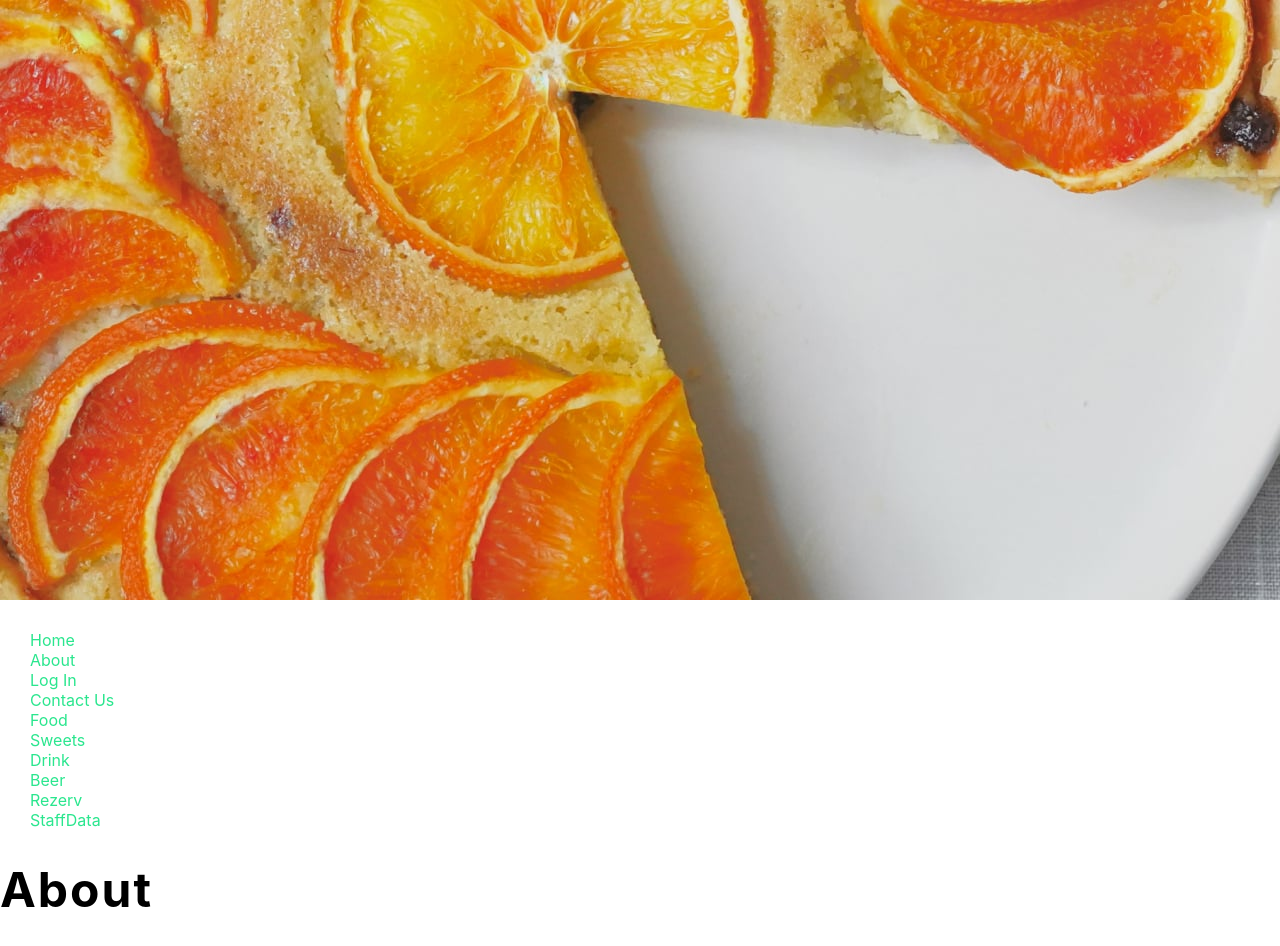
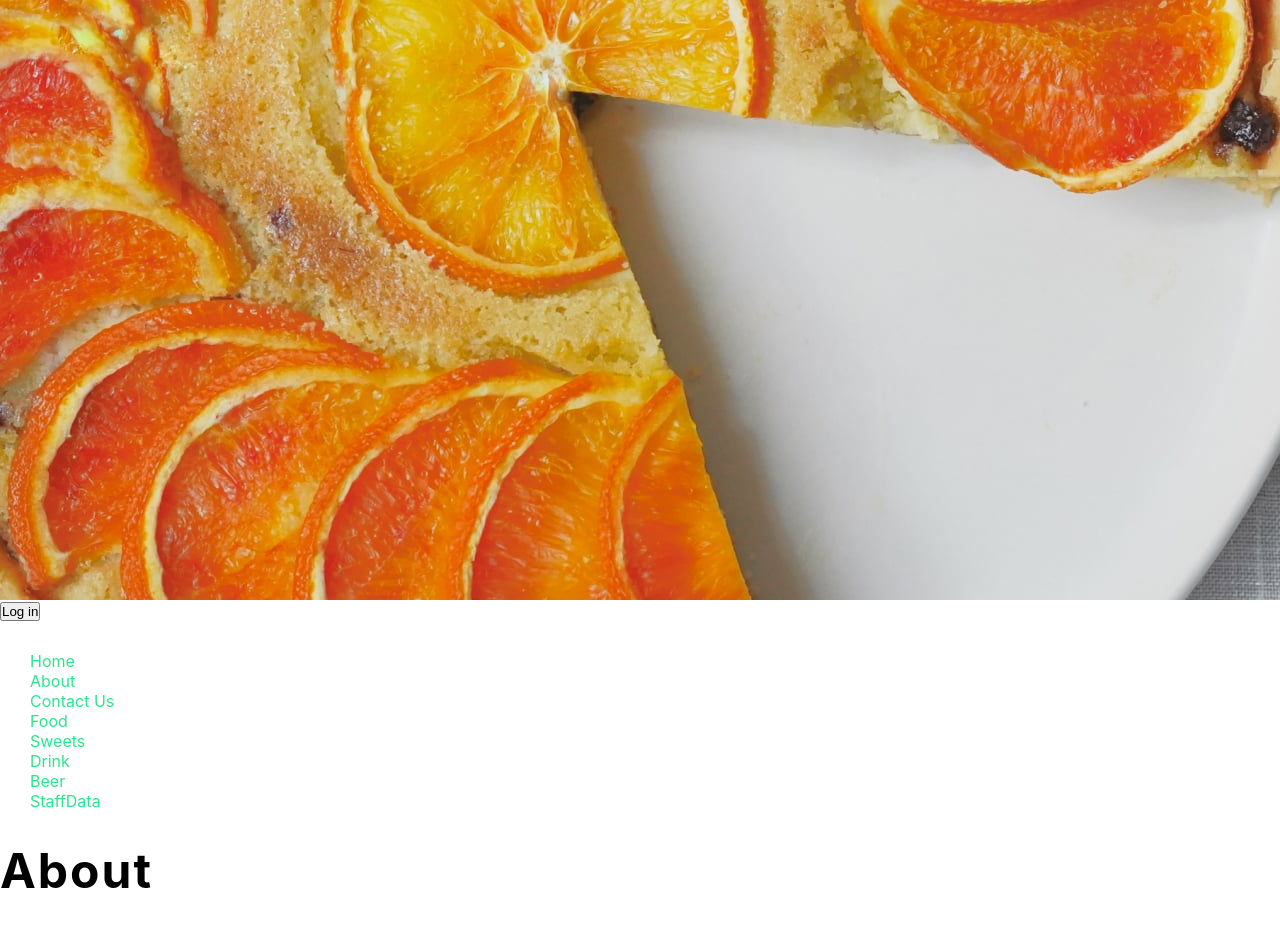
Before and after one commit to Vard-Mardoyan/Restaurant_Management, a React (Create React App) app: page /about in a window 1280 px wide. Shown: the top 946 px of the page. Built offline with nearby package versions, Linux system fonts and the light colour scheme.

Commit message:
updateing-login/logout

```diff
--- a/package.json
+++ b/package.json
@@ -7,6 +7,7 @@
     "cra-template": "1.1.2",
     "react": "^17.0.2",
     "react-dom": "^17.0.2",
+    "react-icons": "^4.2.0",
     "react-router-dom": "^5.2.0",
     "react-scripts": "4.0.3",
     "web-vitals": "^1.1.2"
--- a/src/App.js
+++ b/src/App.js
@@ -3,12 +3,16 @@ import { Footer } from "./components/Footer/Footer";
 import { Header } from "./components/Header/Header";
 import Nav from "./components/Nav";
 import { Routes } from "./helper/routes";
+import { Singin } from "./Login-logout/login"
+import { LocalStoragesDates } from "./components/creatingLocalstoragesDate"
 
 export default function App() {
 	return (
 		<Router>
+			<LocalStoragesDates/>
 			<div>
 				<Header />
+				<Singin/>
 				<Nav />
 				<Switch>
 					{Routes.map(({ route, component: Component }, index) => (
--- a/src/Login-logout/login.js
+++ b/src/Login-logout/login.js
@@ -1,15 +1,8 @@
 import React, { useState } from "react";
 import { CreatingNewUser } from "./createNewUser";
+import { RezervationFunction } from "../RezervFolder/rezervation"
 
 export function Singin() {
-
-
-  if(localStorage.getItem('usersArray') === null){
-    localStorage.setItem('usersArray', JSON.stringify([]) )
-  }
-
-
-
 
   const [login, setLogin] = useState("");
   const [generalError, setGeneralError] = useState("");
@@ -93,8 +86,8 @@ export function Singin() {
   } else if (login === "logind") {
     return (
       <div>
-        <h1>Welcome</h1>
         <button onClick={() => setLogin("")}>Logout</button>
+        <RezervationFunction/>
       </div>
     );
   }
--- a/src/RezervFolder/rezervation.js
+++ b/src/RezervFolder/rezervation.js
@@ -3,9 +3,9 @@ import React, { useEffect, useState } from "react";
 
 
 export function RezervationFunction () {
-    if(localStorage.getItem('id') === null){
-        localStorage.setItem('id', 1)
-       }
+    // if(localStorage.getItem('id') === null){
+    //     localStorage.setItem('id', 1)
+    //    }
 
 
 
--- /dev/null
+++ b/src/components/creatingLocalstoragesDate.js
@@ -0,0 +1,13 @@
+
+
+export function LocalStoragesDates() {
+    if(localStorage.getItem('usersArray') === null){
+        localStorage.setItem('usersArray', JSON.stringify([]) )
+      }
+
+    if(localStorage.getItem('id') === null){
+        localStorage.setItem('id', 1)
+    }
+
+  return ''
+}
--- a/src/helper/routes.js
+++ b/src/helper/routes.js
@@ -4,11 +4,10 @@ import Contact from "../pages/Contact";
 import Drink from "../pages/Drink";
 import Food from "../pages/Food";
 import Home from "../pages/Home";
-import LogIn from "../pages/LogIn";
 import Sweets from "../pages/Sweets";
 import StaffData from "../pages/Staff/Staff";
 
-import { RezervationFunction } from "../RezervFolder/rezervation";
+
 
 export const Routes = [
 	{
@@ -21,11 +20,7 @@ export const Routes = [
 		component: About,
 		title: "About",
 	},
-	{
-		route: "/logIn",
-		component: LogIn,
-		title: "Log In",
-	},
+
 	{
 		route: "/contact",
 		component: Contact,
@@ -52,11 +47,7 @@ export const Routes = [
 		component: Beer,
 		title: "Beer",
 	},
-	{
-		route: "/rezerv",
-		component: RezervationFunction,
-		title: "Rezerv",
-	},
+
 	{
 		route: "/staffData",
 		component: StaffData,
```
Also changed, not shown: 1 other file (tests, documents, lock files or other folders).
